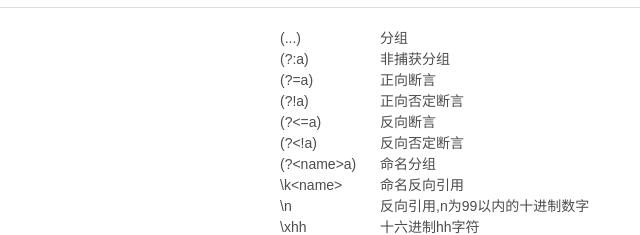
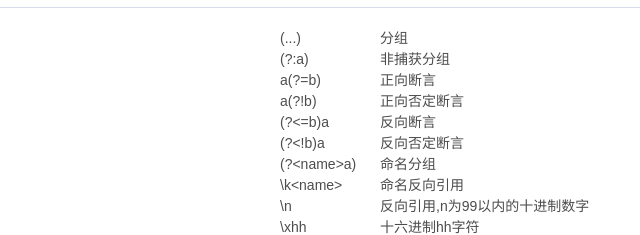
Before and after one commit to mengxiang0228/visualRegexPage, a website built with webpack: page src/index.html in a window 1280 px wide. Shown: the part 407-642 px from the top of the page, 382-1022 px from the left. Built offline with nearby package versions, Linux system fonts and the light colour scheme; what relax-dom, relax-utils would draw is missing.

Commit message:
修改文案

```diff
--- a/src/index.html
+++ b/src/index.html
@@ -174,10 +174,10 @@
         <ul>
             <li><span class="key">(...)</span><span class="desc">分组</span></li>
             <li><span class="key">(?:a)</span><span class="desc">非捕获分组</span></li>
-            <li><span class="key">(?=a)</span><span class="desc">正向断言</span></li>
-            <li><span class="key">(?!a)</span><span class="desc">正向否定断言</span></li>
-            <li><span class="key">(?&lt;=a)</span><span class="desc">反向断言</span></li>
-            <li><span class="key">(?&lt;!a)</span><span class="desc">反向否定断言</span></li>
+            <li><span class="key">a(?=b)</span><span class="desc">正向断言</span></li>
+            <li><span class="key">a(?!b)</span><span class="desc">正向否定断言</span></li>
+            <li><span class="key">(?&lt;=b)a</span><span class="desc">反向断言</span></li>
+            <li><span class="key">(?&lt;!b)a</span><span class="desc">反向否定断言</span></li>
             <li><span class="key">(?&lt;name&gt;a)</span><span class="desc">命名分组</span></li>
             <li><span class="key">\k&lt;name&gt;</span><span class="desc">命名反向引用</span></li>
             <li><span class="key">\n</span><span class="desc">反向引用,n为99以内的十进制数字</span></li>
```
Also changed, not shown: dist/index.html.
